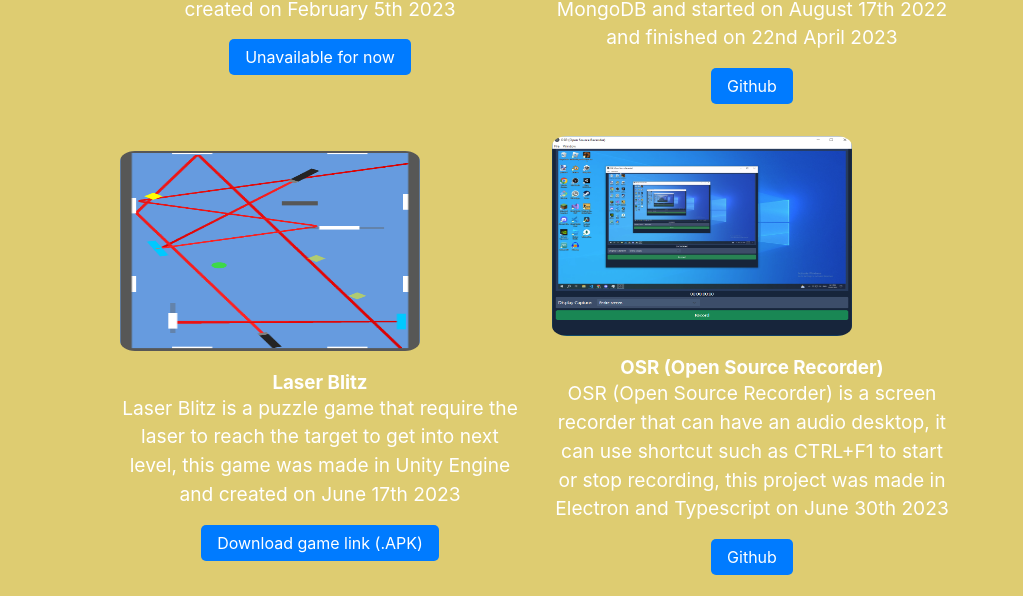
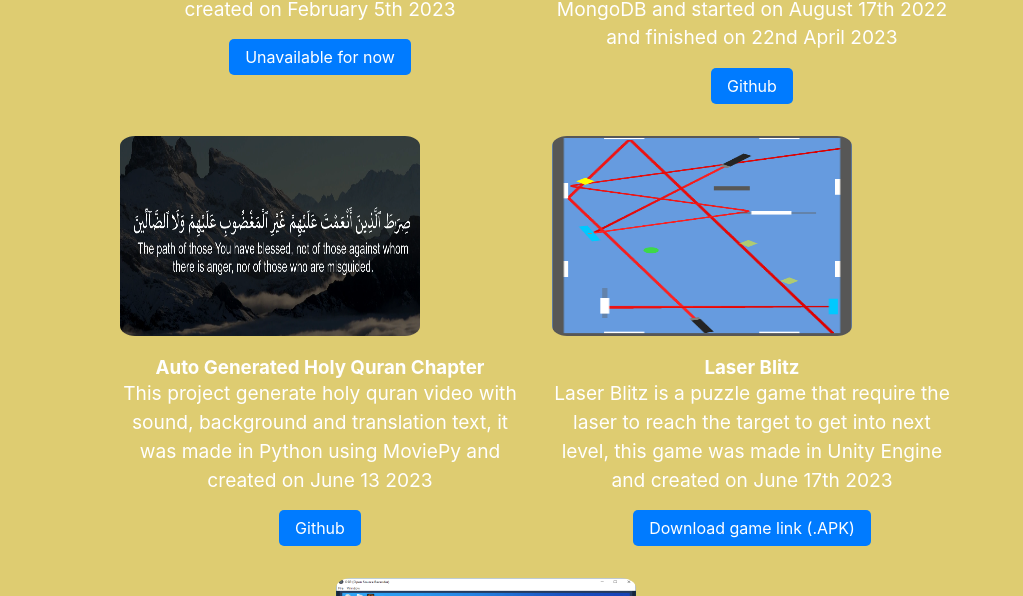
Before and after one commit to rafiathallah3/portofolio, a React (Create React App) app: page / in a window 1280 px wide. Shown: the part 2478-3074 px from the top of the page, without its empty margins (104-1127 px from the left). Built offline with nearby package versions, Linux system fonts and the light colour scheme; the HTML template or start-up script is replaced by a standard one.

Commit message:
tambah project surat dan fix cv yg kosong

```diff
--- a/src/App.tsx
+++ b/src/App.tsx
@@ -152,6 +152,19 @@
 						<div className="project">
 							<div className="project-content">
 								<div className="project-image">
+									<img src="project/surat.png" alt="Gambar Project" />
+								</div>
+								<div className="project-details">
+									<h3>Auto Generated Holy Quran Chapter</h3>
+									<p>This project generate holy quran video with sound, background and translation text, it was made in Python using MoviePy and created on June 13 2023</p>
+									<a href="https://github.com/rafiathallah3/soalkoding">Github</a>
+								</div>
+							</div>
+						</div>
+
+						<div className="project">
+							<div className="project-content">
+								<div className="project-image">
 									<img src="project/gambarLaserBlitz.png" alt="Gambar Project" />
 								</div>
 								<div className="project-details">
```
Also changed, not shown: public/project/surat.png (added), 1 other file (tests, documents, lock files or other folders).
